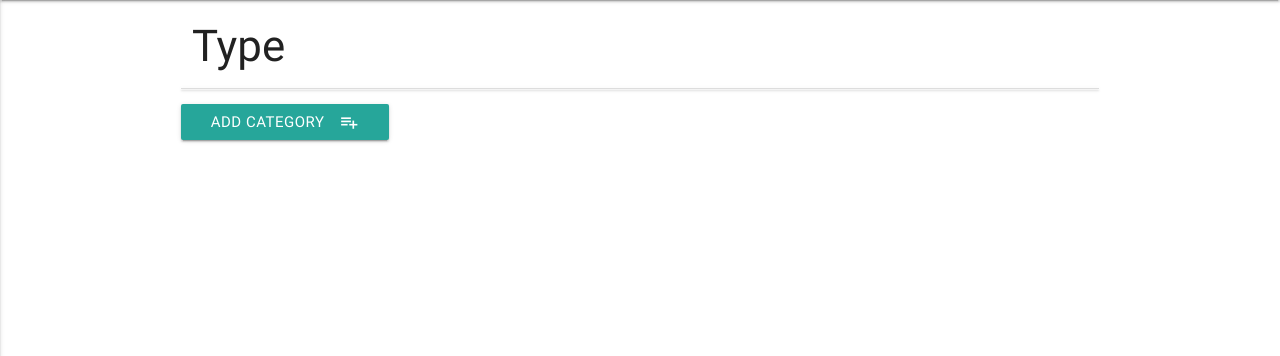
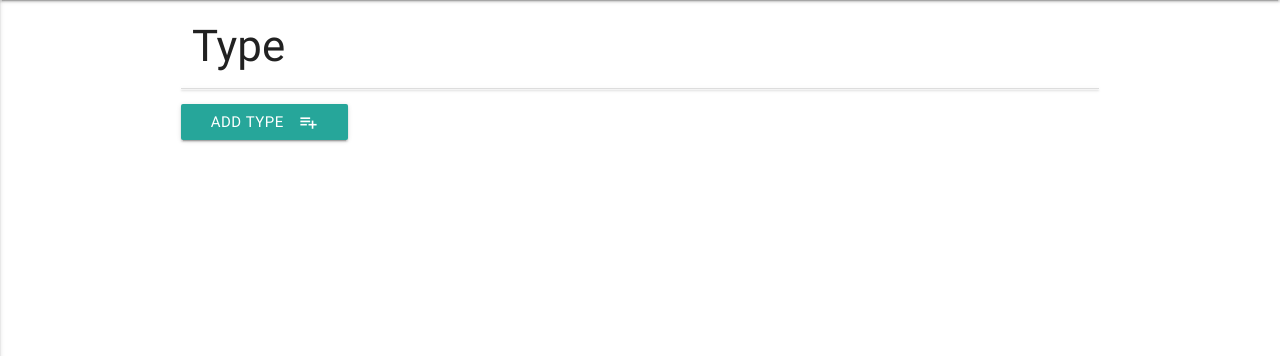
Before and after one commit to comanezz/recipe-website, a Flask app: page /get_type in a window 1280 px wide. Shown: the part 64-420 px from the top of the page. Run offline with Flask 2, Linux system fonts and the light colour scheme; data that the repository does not hold is empty; some libraries are stand-ins or nearby versions.

Commit message:
Label changed from Add category to Add type and from view to Delete. Delete button color changed to red

```diff
--- a/templates/type.html
+++ b/templates/type.html
@@ -16,7 +16,7 @@
                 </div>
                 <div class="col s3 last-btn">
                     <a href=""
-                        class="waves-effect waves-light btn btn_small">Edit</a>
+                        class="waves-effect waves-light btn btn_small red darken-1">Delete</a>
                 </div>
             </div>
         </li>
@@ -27,7 +27,7 @@
     <div class="row">
         <div class="col">
             <a href="" class="waves-effect waves-light btn">
-                <i class="material-icons right">playlist_add</i>Add Category
+                <i class="material-icons right">playlist_add</i>Add Type
             </a>
         </div>
     </div>
```
